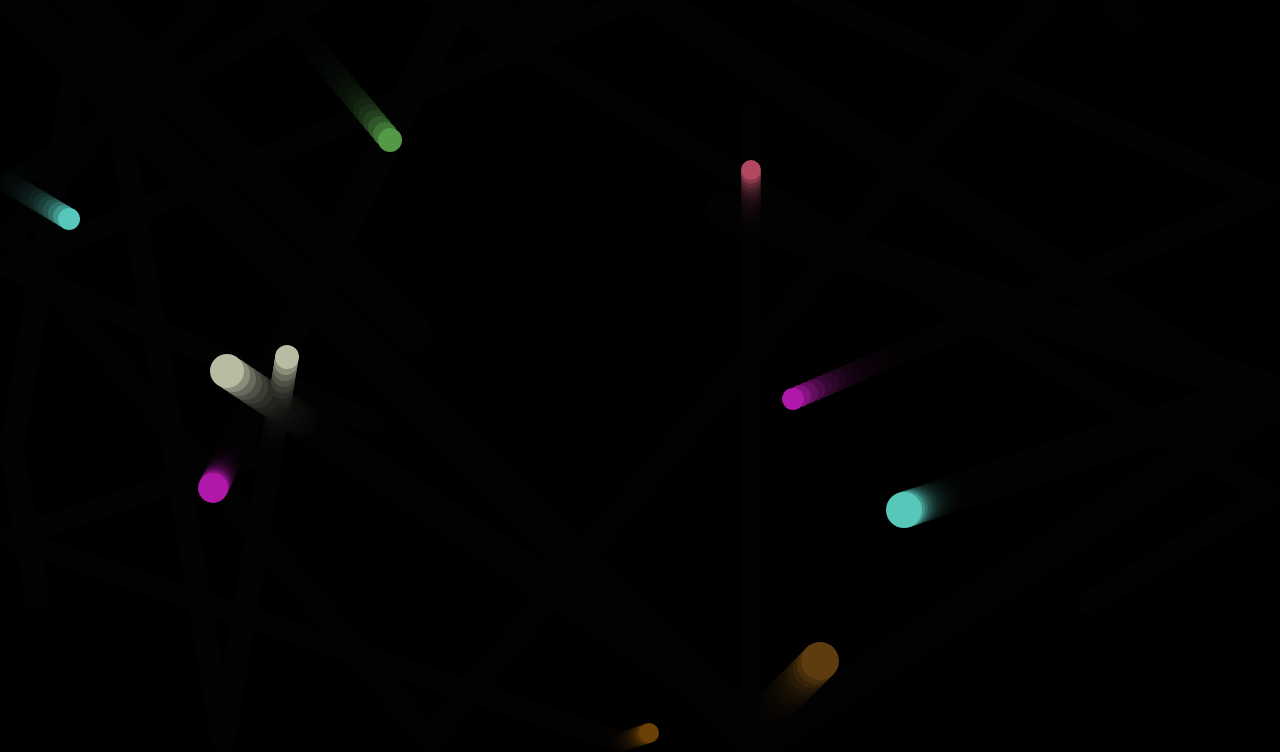
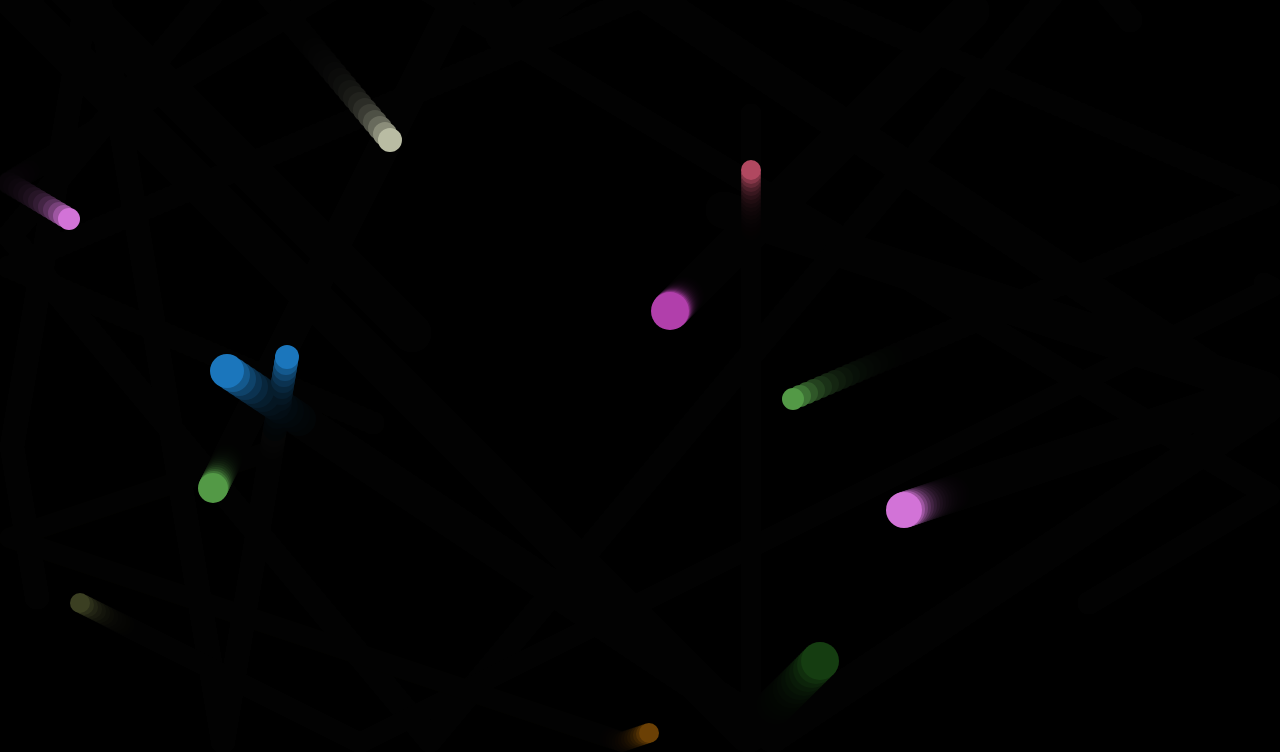
Before and after one commit to zzzz1004/zzzz, a plain HTML site: page index.html in a window 1280 px wide. Shown: the part 48-804 px from the top of the page. Drawn offline with Linux system fonts and the light colour scheme.

Commit message:
Add files via upload

```diff
--- a/index.html
+++ b/index.html
@@ -103,10 +103,14 @@
             const distance = Math.sqrt(dx * dx + dy * dy);
 
             if (distance < this.size + balls[j].size) {
-                if (this.color !== balls[j].color) {
+              if (collisionStates[this.index] !== collisionStates[j]) {
                 balls[j].color = this.color = randomColor();
                 collisionCounter++;
                 updateCollisionCounterDisplay();
+
+                // 记录碰撞次序
+                collisionStates[this.index] = collisionCounter;
+                collisionStates[j] = collisionCounter;
               }
             }
           }
@@ -115,8 +119,9 @@
 
       let balls = [];
       let collisionCounter = 0;
+      let collisionStates = [];
 
-      while (balls.length < 10) {
+      while (balls.length < 12) {
         const size = random(10, 20);
         let ball = new Ball(
           random(0 + size, width - size),
@@ -126,7 +131,9 @@
           randomColor(),
           size,
         );
+        ball.index = balls.length;
         balls.push(ball);
+        collisionStates.push(new Array(balls.length).fill(0));
       }
 
       function updateCollisionCounterDisplay() {
```
Lines whose indentation alone changed are shown as unchanged.
